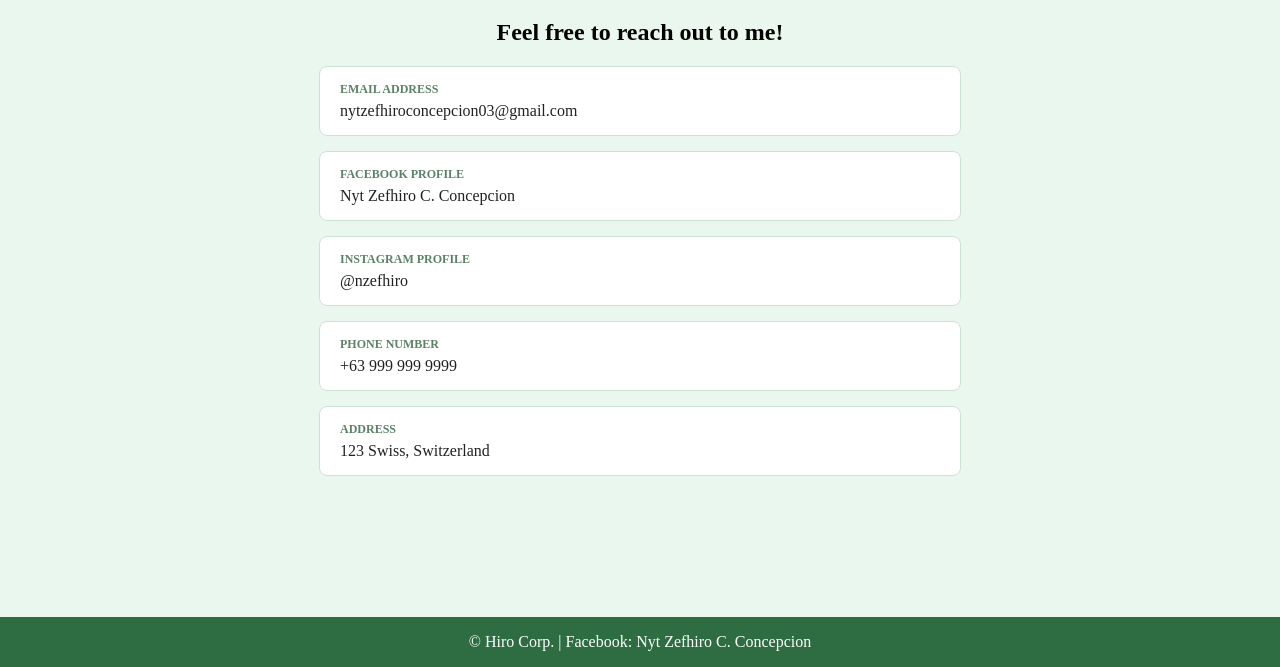
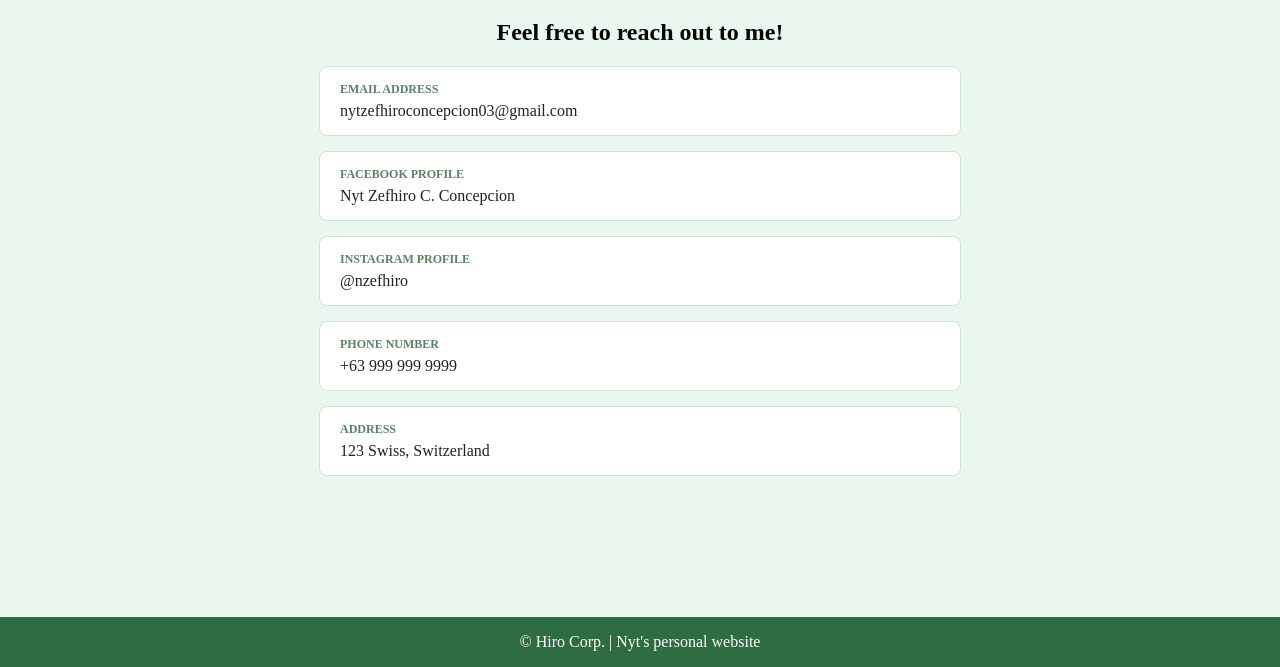
Before and after one commit to nytzefhiroconcepcion03-droid/website, a plain HTML site: page Contact.html in a window 1280 px wide. Shown: the part 133-800 px from the top of the page. Drawn offline with Linux system fonts and the light colour scheme.

```diff
--- a/Contact.html
+++ b/Contact.html
@@ -96,7 +96,7 @@
 
     <footer>
         <center>
-            <p>© Hiro Corp. | Facebook: Nyt Zefhiro C. Concepcion</p>
+            <p>© Hiro Corp. | Nyt's personal website</p>
         </center>
     </footer>
 </body>
```
